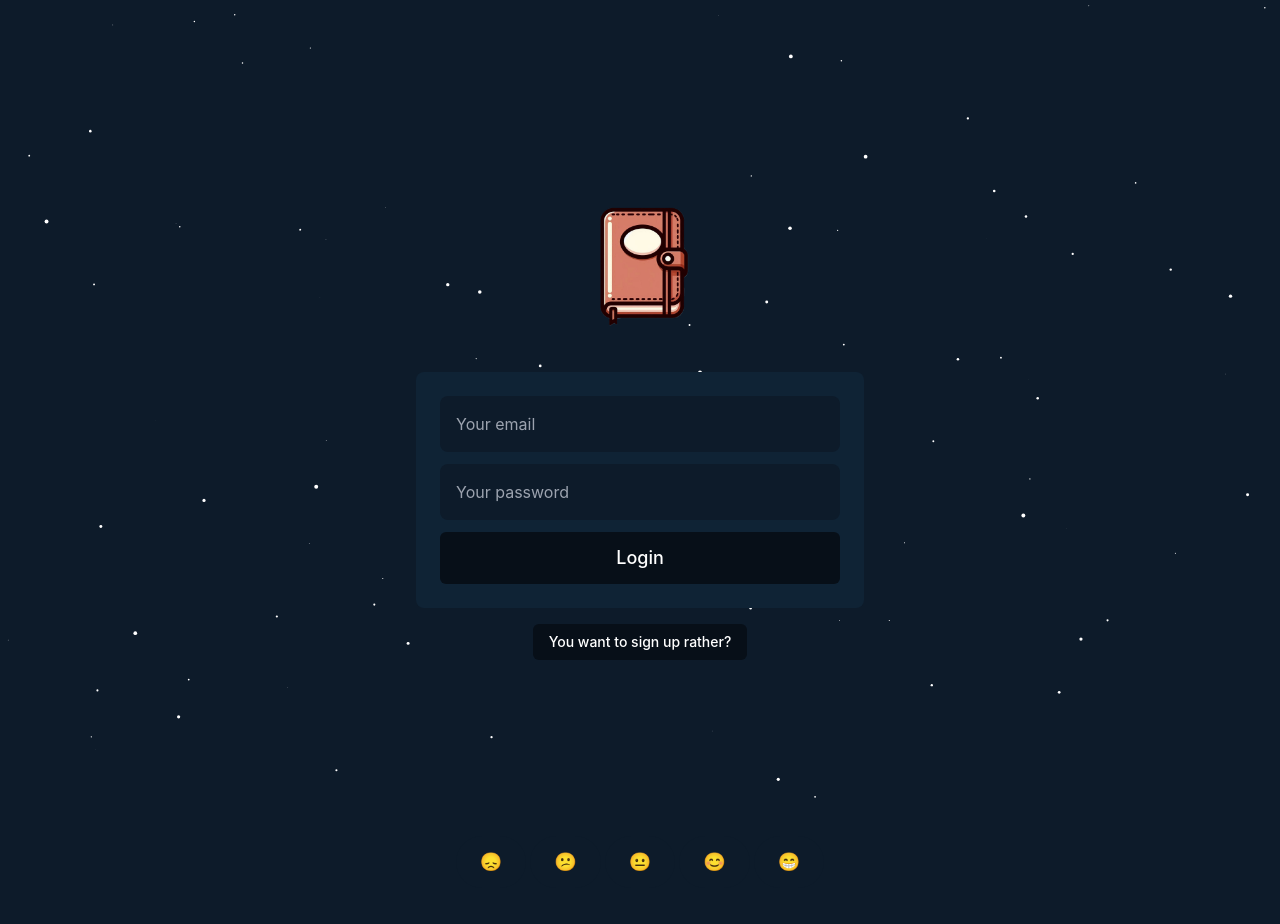
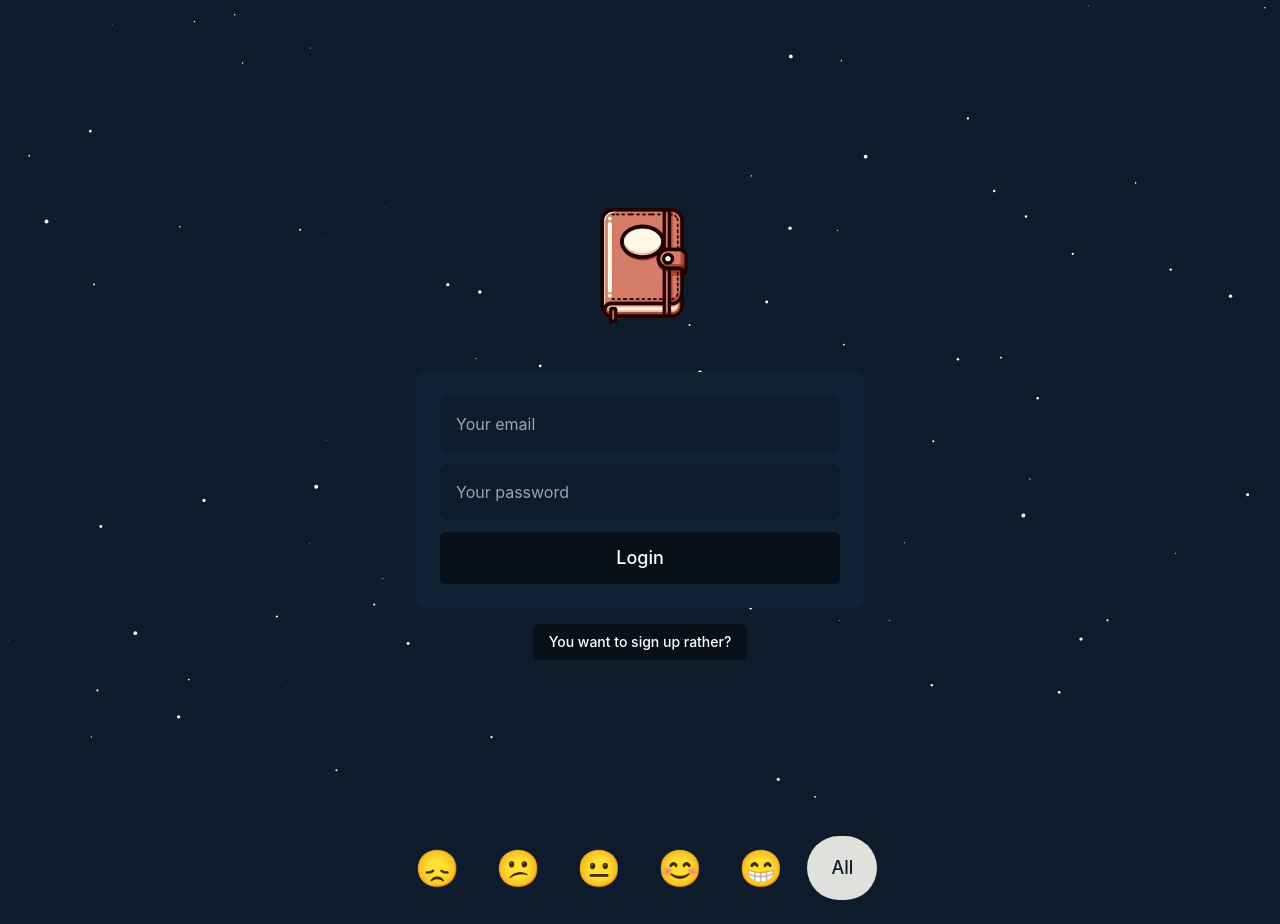
Before and after one commit to mirzakomic/Mood-Diary, a React (Vite) app in the folder frontend/: page /diary in a window 1280 px wide. Shown: the top 924 px of the page. Built offline with nearby package versions, Linux system fonts and the light colour scheme; no server answers.

Commit message:
fixed buttons, added all moods to filters

```diff
--- a/frontend/src/components/Button.jsx
+++ b/frontend/src/components/Button.jsx
@@ -15,13 +15,17 @@ const Button = ({
 }) => {
   const baseClass = 'inline-flex items-center justify-center font-medium transition duration-300';
   const variantMap = {
-      secondary: 'bg-secondary text-white hover:bg-gray-600',
+      primary: 'bg-primary text-lightBabyBlue  hover:bg-secondary hover:text-primary',
+      secondary: 'bg-secondary text-primary hover:bg-gray-600',
       tertiary: 'bg-tertiary text-white hover:bg-black',
   };
-  const variantClass = variantMap[variant] || 'bg-primary text-lightBabyBlue  hover:bg-secondary hover:text-primary';
-  const sizeClass = size === 'big'
-    ? 'py-3 px-6 text-lg'
-    : 'py-2 px-4 text-sm';
+  const sizeMap = {
+    big: 'py-3 px-6 text-lg',
+    small: 'py-2 px-4 text-sm',
+    bigBall: 'p-3'
+  }
+  const variantClass = variantMap[variant] || primary;
+  const sizeClass = sizeMap[size] || big;
   const fontSizeClass = fontSize || '';
   const shapeClass = shape === 'round'
     ? 'rounded-full'
@@ -57,7 +61,7 @@ Button.propTypes = {
   onClick: PropTypes.func,
   disabled: PropTypes.bool,
   variant: PropTypes.oneOf(['primary', 'secondary', 'tertiary']),
-  size: PropTypes.oneOf(['small', 'big']),
+  size: PropTypes.oneOf(['small', 'big', 'bigBall']),
   fontSize: PropTypes.string,
   shape: PropTypes.oneOf(['round', 'square']),
   href: PropTypes.string,
--- a/frontend/src/pages/Diary.jsx
+++ b/frontend/src/pages/Diary.jsx
@@ -10,10 +10,15 @@ const Diary = () => {
     const { user, isLoggedIn } = useContext(UserContext);
     const [entries, setEntries] = useState([]);
     const [fetcher, setFetcher] = useState(false);
-    const [maxEntriesToShow, setMaxEntriesToShow] = useState(6); // Initial number of entries to show
-    const [selectedMood, setSelectedMood] = useState(null); // State to hold selected mood filter
-    const handleMoodFilter = (mood) => {
-      setSelectedMood(mood === selectedMood ? null : mood); // Toggle selected mood filter
+    const [maxEntriesToShow, setMaxEntriesToShow] = useState(6);
+    const [selectedMood, setSelectedMood] = useState(null);
+
+  const handleMoodFilter = (mood) => {
+    if (mood === 'all') {
+      setSelectedMood(null); // Show all moods
+    } else {
+      setSelectedMood(mood); // Set selected mood directly
+    }
   };
 
   const loadBtnRef = React.createRef();
@@ -35,7 +40,7 @@ const Diary = () => {
       };
 
       const loadMoreEntries = () => {
-        setMaxEntriesToShow((prevMaxEntries) => prevMaxEntries + 6); // Increase by 6 entries
+        setMaxEntriesToShow((prevMaxEntries) => prevMaxEntries + 6);
           };
 
           useEffect(() => {
@@ -46,12 +51,13 @@ const Diary = () => {
 
     return (
         <div className="space-y-6">
-        <div className="flex justify-center mt-4 gap-1">
-                <Button onClick={() =>handleMoodFilter(1)} fontSize='text-6xl' size='big' shape='round' variant={selectedMood === 1 ? "secondary" : "primary"}>😞</Button>
-                <Button onClick={() =>handleMoodFilter(2)} fontSize='text-6xl' size='big' shape='round' variant={selectedMood === 2 ? "secondary" : "primary"}>😕</Button>
-                <Button onClick={() =>handleMoodFilter(3)} fontSize='text-6xl' size='big' shape='round' variant={selectedMood === 3 ? "secondary" : "primary"}>😐</Button>
-                <Button onClick={() =>handleMoodFilter(4)} fontSize='text-6xl' size='big' shape='round' variant={selectedMood === 4 ? "secondary" : "primary"}>😊</Button>
-                <Button onClick={() =>handleMoodFilter(5)} fontSize='text-6xl' size='big' shape='round' variant={selectedMood === 5 ? "secondary" : "primary"}>😁</Button>
+        <div className="flex justify-center mt-4 gap-3">
+                <Button onClick={() =>handleMoodFilter(1)} fontSize='text-4xl' size='bigBall' shape='round' variant={selectedMood === 1 ? "secondary" : "primary"}>😞</Button>
+                <Button onClick={() =>handleMoodFilter(2)} fontSize='text-4xl' size='bigBall' shape='round' variant={selectedMood === 2 ? "secondary" : "primary"}>😕</Button>
+                <Button onClick={() =>handleMoodFilter(3)} fontSize='text-4xl' size='bigBall' shape='round' variant={selectedMood === 3 ? "secondary" : "primary"}>😐</Button>
+                <Button onClick={() =>handleMoodFilter(4)} fontSize='text-4xl' size='bigBall' shape='round' variant={selectedMood === 4 ? "secondary" : "primary"}>😊</Button>
+                <Button onClick={() =>handleMoodFilter(5)} fontSize='text-4xl' size='bigBall' shape='round' variant={selectedMood === 5 ? "secondary" : "primary"}>😁</Button>
+                <Button onClick={() => handleMoodFilter('all')} fontSize='text-lg' size='big' shape='round' variant={selectedMood === null ? "secondary" : "primary"}>All</Button>
             </div>
         <DiaryEntries entries={entries} maxEntriesShown={maxEntriesToShow} selectedMood={selectedMood}/>
         <Button size={'big'} onClick={loadMoreEntries}>Load more</Button>
```
